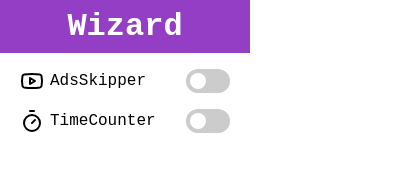
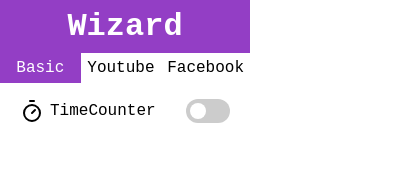
Before and after one commit to Binhkio/Extensions, a browser extension: page WizardExtension/popup/popup.html in a window 400 px wide. Drawn offline with Linux system fonts and the light colour scheme.

Commit message:
navbar created

```diff
--- a/WizardExtension/popup/popup.css
+++ b/WizardExtension/popup/popup.css
@@ -25,7 +25,6 @@ body {
 
 header {
     padding: 8px 12px;
-    margin-bottom: 8px;
     display: flex;
     justify-content: center;
     align-items: center;
@@ -39,6 +38,34 @@ main {
 
 footer {
     padding: 4px 4px;
+}
+
+nav {
+    margin-bottom: 8px;
+}
+
+nav ul {
+    display: flex;
+    justify-content: space-between;
+    align-items: center;
+}
+
+nav ul li {
+    cursor: pointer;
+    padding: 6px;
+    text-align: center;
+    width: 100%;
+    height: 100%;
+    list-style-type: none;
+}
+
+nav ul li:hover {
+    color: var(--header-bg-color);
+}
+
+nav ul li.chosen {
+    color: var(--header-color);
+    background-color: var(--header-bg-color);
 }
 
 .switch {
--- a/WizardExtension/popup/popup.html
+++ b/WizardExtension/popup/popup.html
@@ -9,7 +9,27 @@
                 Wizard
             </h1>
         </header>
+        <nav>
+            <ul>
+                <li class="chosen" data-nav="basic">Basic</li>
+                <li data-nav="youtube">Youtube</li>
+                <li data-nav="facebook">Facebook</li>
+            </ul>
+        </nav>
         <main>
+            <div id="basic">
+                <div class="row disable-select" id="time-counter">
+                    <span class="row-title">
+                        <svg xmlns="http://www.w3.org/2000/svg" width="24" height="24" viewBox="0 0 24 24" fill="none" stroke="currentColor" stroke-width="2" stroke-linecap="round" stroke-linejoin="round" class="lucide lucide-timer"><line x1="10" x2="14" y1="2" y2="2"/><line x1="12" x2="15" y1="14" y2="11"/><circle cx="12" cy="14" r="8"/></svg>
+                        TimeCounter
+                    </span>
+                    <label class="switch">
+                        <input type="checkbox" id="time-count">
+                        <span class="slider"></span>
+                    </label>
+                </div>
+            </div>
+            <div id="youtube" style="display: none;">
                 <div class="row disable-select" id="ads-skipper">
                     <span class="row-title">
                         <svg xmlns="http://www.w3.org/2000/svg" width="24" height="24" viewBox="0 0 24 24" fill="none" stroke="currentColor" stroke-width="2" stroke-linecap="round" stroke-linejoin="round" class="lucide lucide-youtube"><path d="M2.5 17a24.12 24.12 0 0 1 0-10 2 2 0 0 1 1.4-1.4 49.56 49.56 0 0 1 16.2 0A2 2 0 0 1 21.5 7a24.12 24.12 0 0 1 0 10 2 2 0 0 1-1.4 1.4 49.55 49.55 0 0 1-16.2 0A2 2 0 0 1 2.5 17"/><path d="m10 15 5-3-5-3z"/></svg>
@@ -20,15 +40,10 @@
                         <span class="slider"></span>
                     </label>
                 </div>
-            <div class="row disable-select" id="time-counter">
-                <span class="row-title">
-                    <svg xmlns="http://www.w3.org/2000/svg" width="24" height="24" viewBox="0 0 24 24" fill="none" stroke="currentColor" stroke-width="2" stroke-linecap="round" stroke-linejoin="round" class="lucide lucide-timer"><line x1="10" x2="14" y1="2" y2="2"/><line x1="12" x2="15" y1="14" y2="11"/><circle cx="12" cy="14" r="8"/></svg>
-                    TimeCounter
-                </span>
-                <label class="switch">
-                    <input type="checkbox" id="time-count">
-                    <span class="slider"></span>
-                </label>
+
+            </div>
+            <div id="facebook" style="display: none;">
+
             </div>
         </main>
         <footer>
--- a/WizardExtension/popup/popup.js
+++ b/WizardExtension/popup/popup.js
@@ -1,3 +1,24 @@
+/**
+ * Navbar controller
+ */
+let chosenNavbar = document.querySelector("nav ul li.chosen")
+document.querySelectorAll("nav ul li").forEach((e, k, p) => {
+  e.addEventListener('click', () => {
+    if (e.classList.contains("chosen")) return;
+
+    // Remove old attr
+    chosenNavbar.classList.remove("chosen")
+    const currContentId = chosenNavbar.getAttribute("data-nav")
+    document.getElementById(currContentId).style.display = "none"
+    // Add new attr
+    chosenNavbar = e
+    chosenNavbar.classList.add("chosen")
+    const newContentId = chosenNavbar.getAttribute("data-nav")
+    document.getElementById(newContentId).style.display = "block"
+  })
+})
+
+
 /**
  * Ads Skipper Switch Controll
  */
```
Lines whose indentation alone changed are shown as unchanged.
